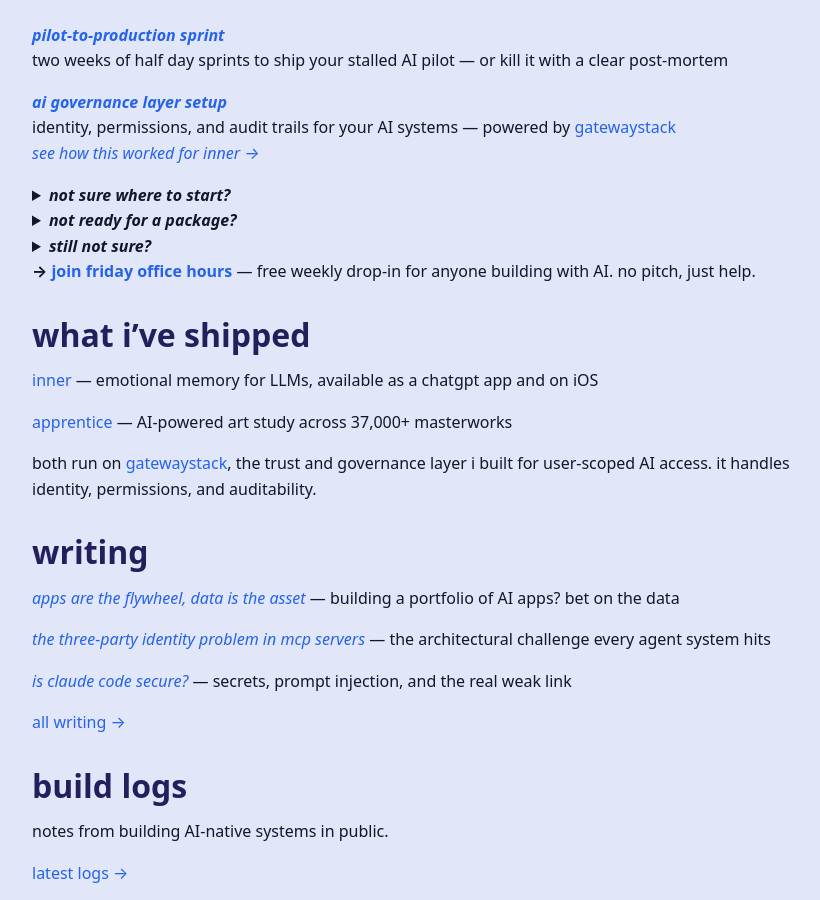
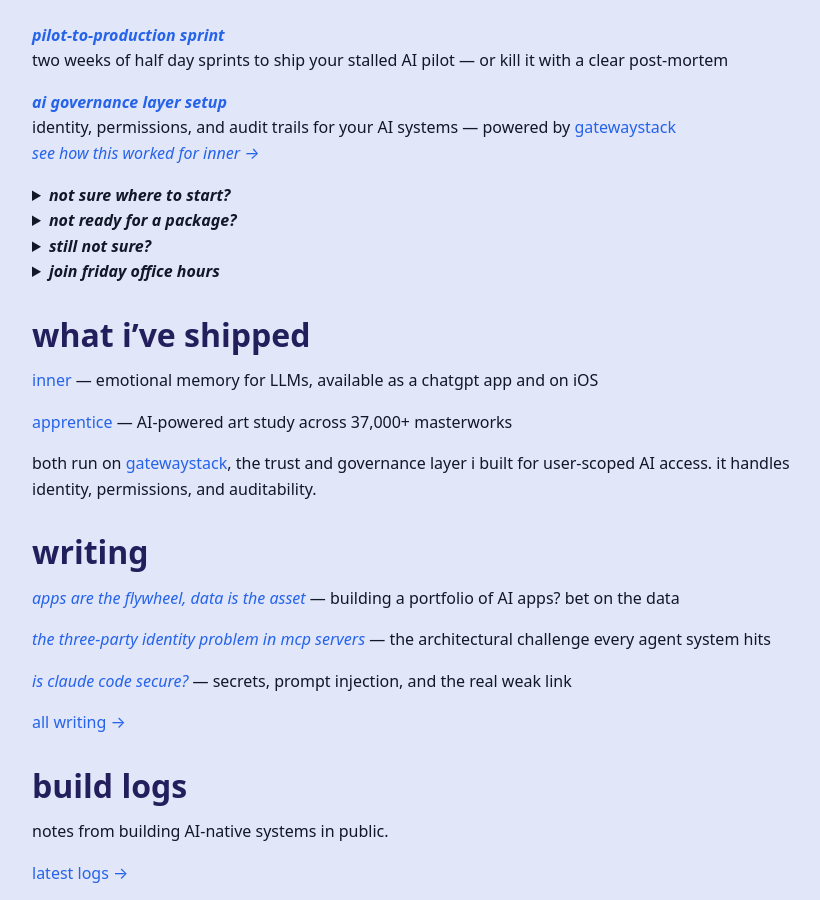
Before and after one commit to davidcrowe/reducibl.com, a Jekyll site: the page built from index.md, in a window 1280 px wide and 900 px high, scrolled down 1530 px. Shown: the whole window, without its empty margins (228-1048 px from the left). Built offline with Jekyll 4.4.1, drawn with Linux system fonts in a browser that asks for light colours.

Commit message:
convert office hours callout to collapsible details element

```diff
--- a/index.md
+++ b/index.md
@@ -99,7 +99,13 @@ you're worried about identity, permissions, audit → <a href="/offers/ai-govern
 </p>
 </details>
 
-**→ [join friday office hours](/office-hours)** — free weekly drop-in for anyone building with AI. no pitch, just help.
+<details>
+<summary><strong><em>join friday office hours</em></strong></summary>
+<p>free weekly drop-in for anyone building with AI. no pitch, just help.
+
+→ <a href="/office-hours">join office hours</a><br>
+</p>
+</details>
 
 ## what i've shipped
 
```
